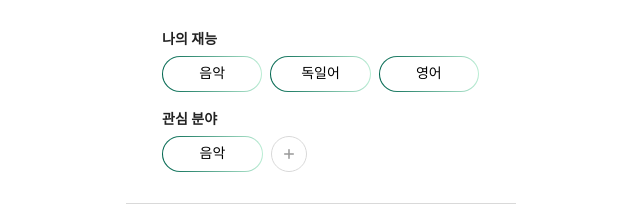
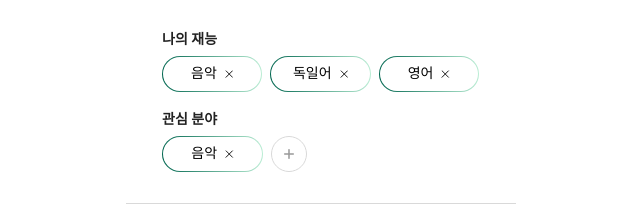
Before and after one commit to EFUB-SWS-Rudolph/Frontend, a React (Vite) app in the folder sws/: page /mypage in a window 1280 px wide. Shown: the part 255-463 px from the top of the page, without its empty margins (319-959 px from the left). Built offline with nearby package versions, Linux system fonts and the light colour scheme; a web font is replaced by a local one.

Commit message:
💄Design: add tag edit version

```diff
--- a/sws/src/mypage/components/myTags/Tag.jsx
+++ b/sws/src/mypage/components/myTags/Tag.jsx
@@ -1,10 +1,16 @@
 //나의재능 관심분야 tag
 
 import styled from 'styled-components';
+import DELETE from '../../assets/icon_delete.svg?react';
+import { useProfileStore } from '../../stores/ProfileStore';
+
 export default function Tag({ text }) {
+  const { talentTags, interestTags, isEditing, setTalentTags, setInterestTags, removeTalentTag, removeInterestTag } = useProfileStore();
+
   return (
     <Container>
       <Text>{text}</Text>
+      {isEditing && <Delete />}
     </Container>
   );
 }
@@ -36,3 +42,9 @@ const Text = styled.div`
   font-weight: 500;
   line-height: 150%;
 `;
+
+const Delete = styled(DELETE)`
+  width: 0.53125rem;
+  height: 0.49331rem;
+  flex-shrink: 0;
+`;
```
